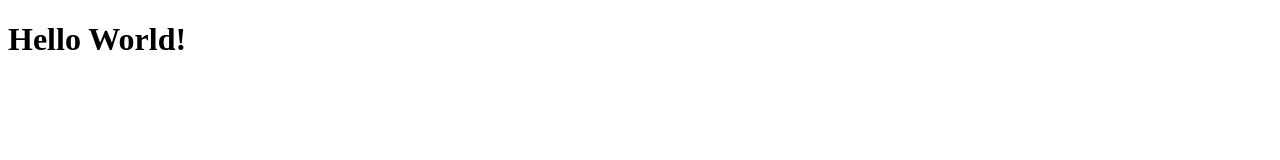
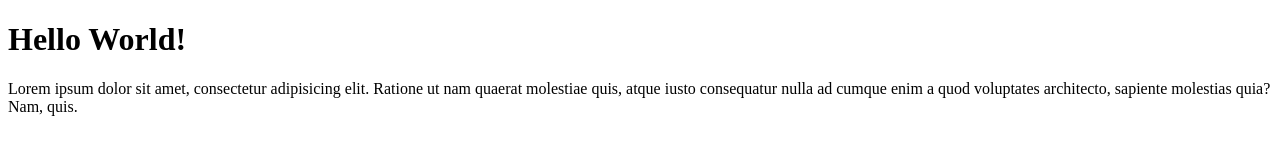
Before and after one commit to fileham/git-test, a plain HTML site: page index.html in a window 1280 px wide. Drawn offline with Linux system fonts and the light colour scheme.

Commit message:
menambahkan baris paragraph

```diff
--- a/index.html
+++ b/index.html
@@ -8,5 +8,6 @@
 </head>
 <body>
     <h1>Hello World!</h1>
+    <p>Lorem ipsum dolor sit amet, consectetur adipisicing elit. Ratione ut nam quaerat molestiae quis, atque iusto consequatur nulla ad cumque enim a quod voluptates architecto, sapiente molestias quia? Nam, quis.</p>
 </body>
 </html>
```
